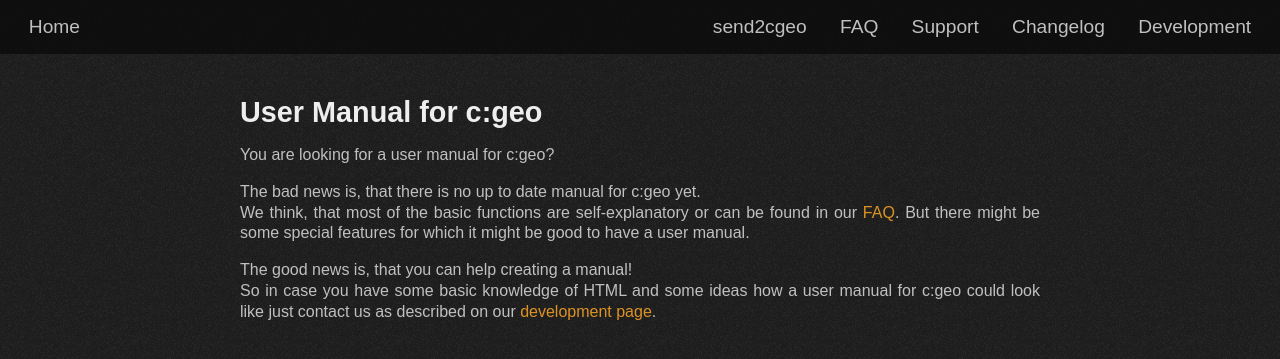
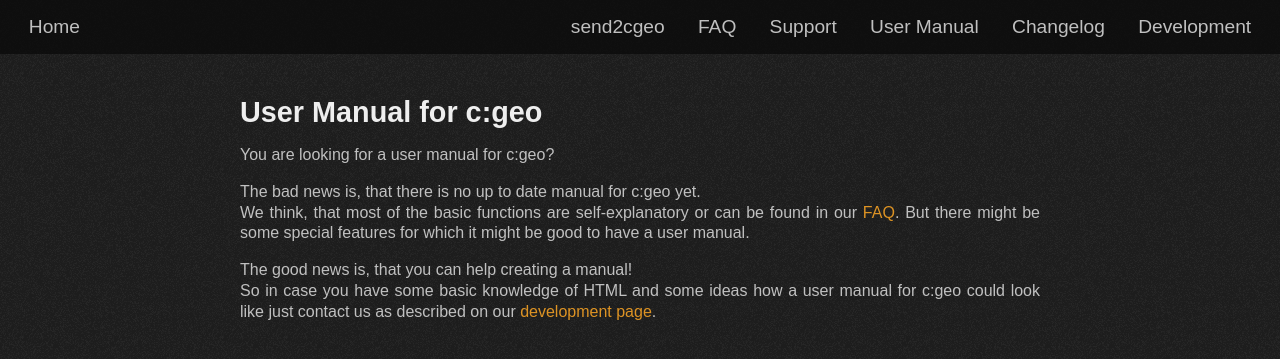
Before and after one commit to cgeo/cgeo.github.io, a Jekyll site: the page built from manual.md, in a window 1280 px wide. Shown: the top 359 px of the page. Built offline with Jekyll 4.4.1, drawn with Linux system fonts in a browser that asks for light colours; some web fonts are replaced.

Commit message:
Add user manual page to navigation

```diff
--- a/_includes/navigation.md
+++ b/_includes/navigation.md
@@ -1,5 +1,6 @@
 [send2cgeo](https://send2.cgeo.org)
 [FAQ](faq.html)
 [Support](support.html)
+[User Manual](/manual.html)
 [Changelog](https://github.com/cgeo/cgeo/releases)
 [Development](development.html)
```
